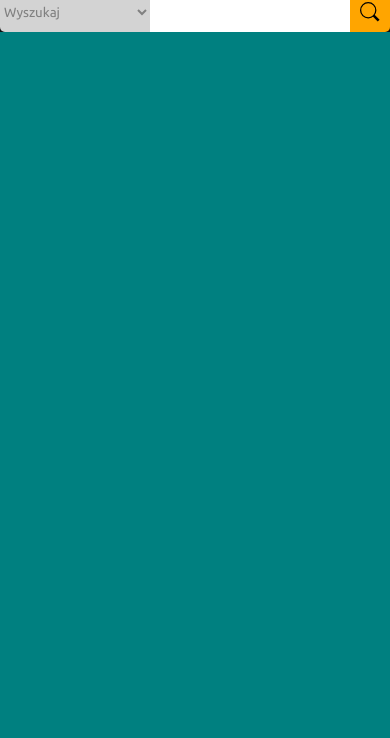
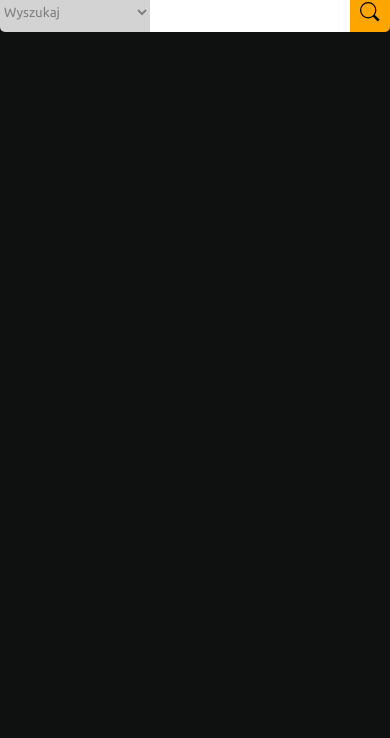
Before and after one commit to laszej/amazorron2, a plain HTML site: page index.html in a window 390 px wide. Shown: the part 106-844 px from the top of the page. Drawn offline with Linux system fonts and the light colour scheme.

Commit message:
Update style.css

```diff
--- a/style.css
+++ b/style.css
@@ -292,7 +292,7 @@ body{background-color: lightgray;
 
 
 @media only screen and (max-width: 600px){
-    body{background-color: teal;}
+    body{background-color: #0F1111;;}
 }
 
 .cartP{margin-top: 10px;
```
